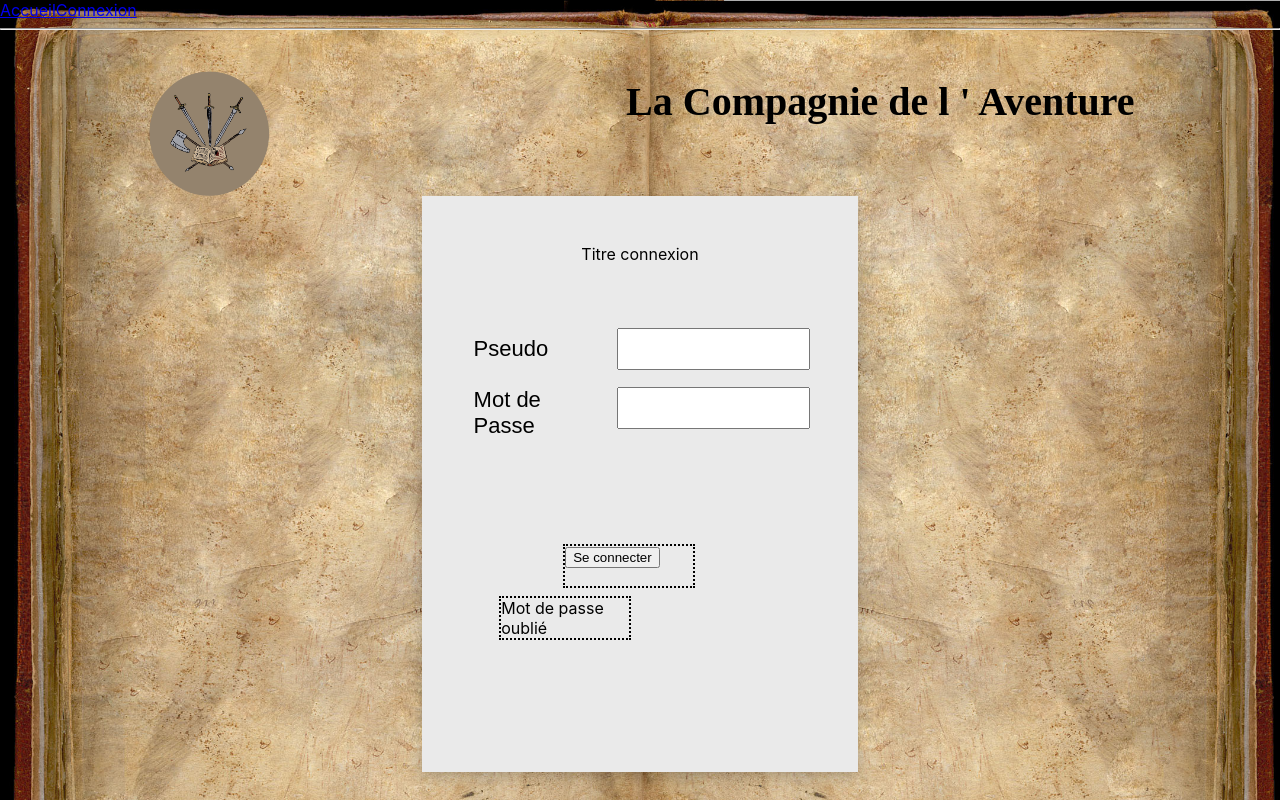
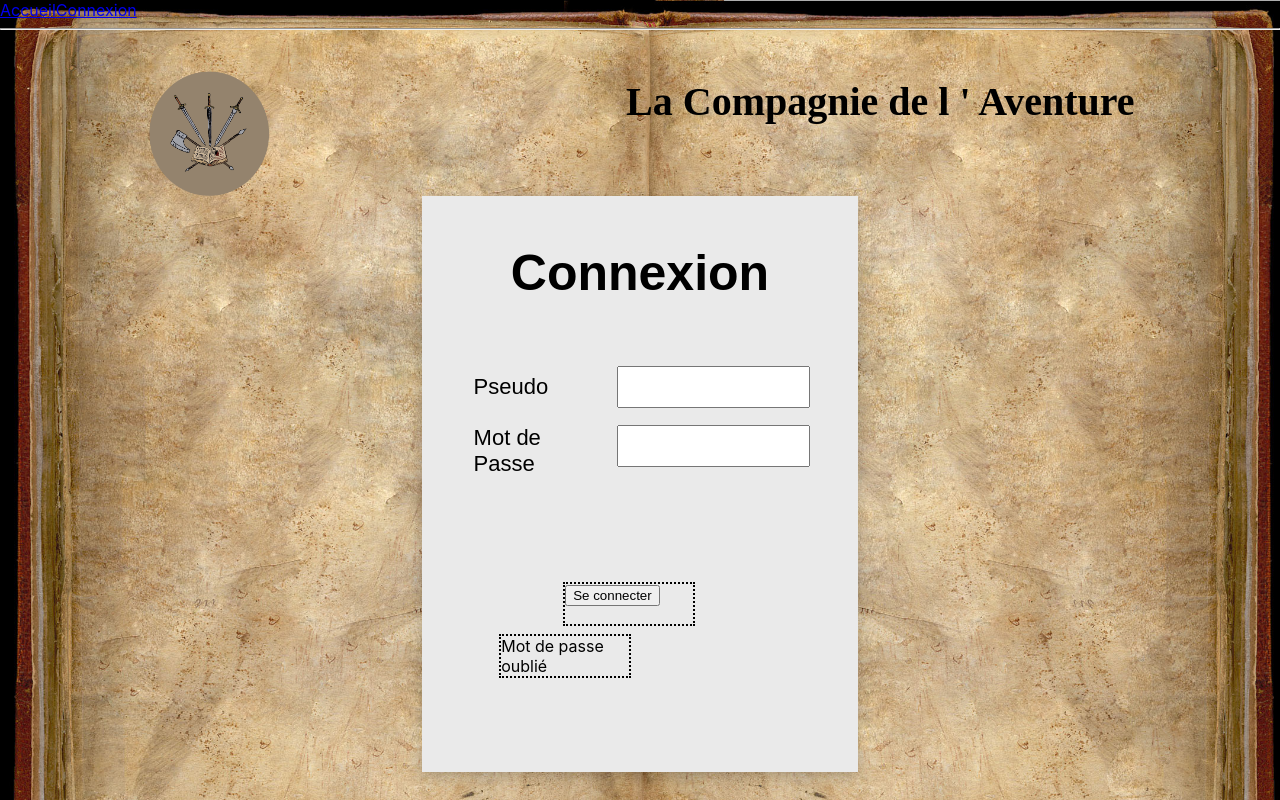
Before and after one commit to KevinDelcourt/cho7, a React (Create React App) app in the folder client/: page /login in a window 1280 px wide. Built offline with nearby package versions, Linux system fonts and the light colour scheme; no server answers.

Commit message:
Solve merge conflict et modification favicon

```diff
--- a/client/src/App.js
+++ b/client/src/App.js
@@ -12,7 +12,7 @@ class App extends Component {
 		auth:false
 	}
 
-  async componentDidMount(){
+	async componentDidMount() {
 		this.setState({auth:await hasRole("CREATEUR")})
 	}
 
@@ -33,7 +33,6 @@ class App extends Component {
 				</div>
 			</Router>
 		)
-
 	}
 }
 
--- a/client/src/components/molecules/Authentification.jsx
+++ b/client/src/components/molecules/Authentification.jsx
@@ -27,7 +27,7 @@ class Authentification extends React.Component{
         return (
             <div style={styleAuth}>
                 <LabelContainer>
-                    <LabelConnection for="login">Pseudo</LabelConnection>
+                    <LabelConnection for="login" children="Pseudo" />
                 </LabelContainer>
 
                 <FieldContainer>
@@ -35,7 +35,7 @@ class Authentification extends React.Component{
                 </FieldContainer>
 
                 <LabelContainer>
-                   <LabelConnection for="password">Mot de Passe</LabelConnection>
+                   <LabelConnection for="password" children="Mot de Passe" />
                 </LabelContainer>
 
                 <FieldContainer>
--- a/client/src/components/organisms/ConnectionForm.jsx
+++ b/client/src/components/organisms/ConnectionForm.jsx
@@ -52,7 +52,9 @@ class ConnectionForm extends React.Component {
 
         return (
             <div>
-                <TitleConnectionContainer>Titre connexion</TitleConnectionContainer>
+                <TitleConnectionContainer>
+                    <TitleConnection children="Connexion"/>
+                </TitleConnectionContainer>
 
                 <AuthentificationContainer>
                     <Authentification setPassword={this.setPassword} setUsername={this.setUsername}/>
--- a/client/src/components/pages/ConnectionPage.jsx
+++ b/client/src/components/pages/ConnectionPage.jsx
@@ -28,6 +28,7 @@ class ConnectionPage extends React.Component {
     state={auth:false}
 
     async componentDidMount(){
+        document.title = "Connexion";
         this.setState({auth:await hasRole("CREATEUR")})
     }
 
@@ -39,7 +40,7 @@ class ConnectionPage extends React.Component {
             <div>
                 <ConnectionHeader>
                     <Logo src={logo} alt="logo" />
-                    <SiteTitle>La Compagnie de l ' Aventure</SiteTitle>
+                    <SiteTitle children="La Compagnie de l ' Aventure" />
                 </ConnectionHeader>
                 <ConnectionFormContainer>
                     <ConnectionForm />
```
Also changed, not shown: client/src/components/pages/UploadPage.jsx (indentation only), 2 other files (tests, documents, lock files or other folders). Lines whose indentation alone changed are shown as unchanged.
